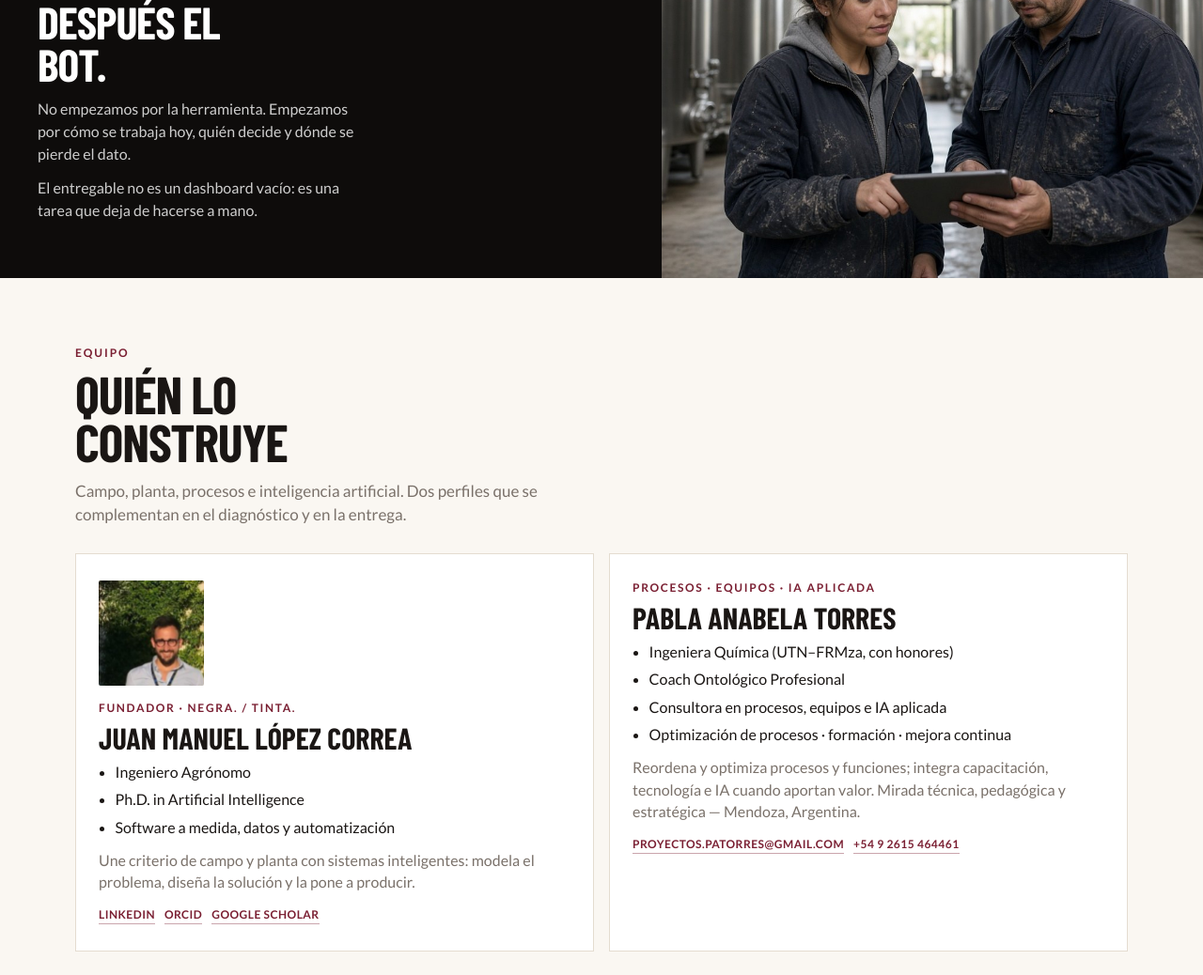
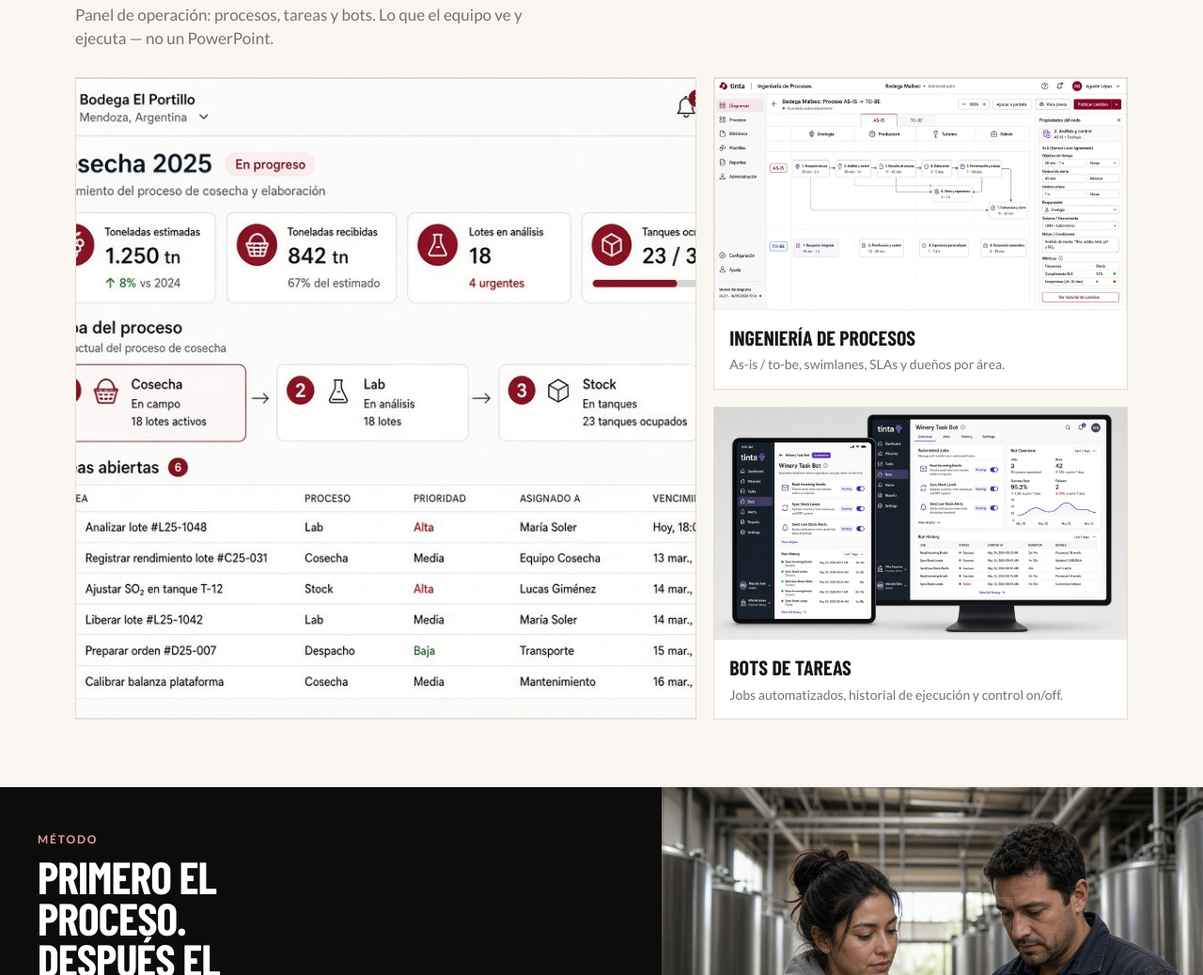
Before and after one commit to juanmanuellopezcorrea/tinta, a plain HTML site: page index.html in a window 1280 px wide. Shown: the part 1902-2940 px from the top of the page at 94% size. Drawn offline with nearby package versions, Linux system fonts and the light colour scheme; a web font is replaced by a local one.

Commit message:
Add admin app screenshots to landing and sales dossier.
Co-authored-by: Cursor <cursoragent@cursor.com>

```diff
--- a/index.html
+++ b/index.html
@@ -273,6 +273,54 @@
     }
     .kit span { color: rgba(255,255,255,.75); font-size: 14px; line-height: 1.4; }
 
+    .product-grid {
+      display: grid;
+      grid-template-columns: 1fr;
+      gap: 18px;
+    }
+    .product-shot {
+      background: #fff;
+      border: 1px solid var(--line);
+      overflow: hidden;
+    }
+    .product-shot img {
+      width: 100%;
+      height: auto;
+      display: block;
+      aspect-ratio: 16 / 9;
+      object-fit: cover;
+      object-position: top center;
+      background: #111;
+    }
+    .product-shot figcaption {
+      padding: 14px 16px 16px;
+      font-size: 14px;
+      color: var(--muted);
+      line-height: 1.4;
+    }
+    .product-shot figcaption strong {
+      display: block;
+      font-family: "Barlow Condensed", sans-serif;
+      font-size: 22px;
+      text-transform: uppercase;
+      color: var(--ink);
+      margin-bottom: 4px;
+    }
+    @media (min-width: 900px) {
+      .product-grid {
+        grid-template-columns: 1.2fr 0.8fr;
+        grid-template-rows: auto auto;
+      }
+      .product-shot.hero-shot {
+        grid-row: 1 / span 2;
+      }
+      .product-shot.hero-shot img {
+        height: 100%;
+        min-height: 420px;
+        object-fit: cover;
+      }
+    }
+
     .cta-band { background: var(--black); color: #fff; padding: 64px 0; }
     .cta-band .display { font-size: clamp(36px, 7vw, 64px); max-width: 16ch; margin-bottom: 12px; }
     .cta-band p { color: rgba(255,255,255,.75); max-width: 44ch; margin-bottom: 20px; }
@@ -352,6 +400,37 @@
             <h3>04 Bots de tareas</h3>
             <p>Agentes que ejecutan: leer, cargar, disparar, conciliar, sincronizar. Trabajo repetible, fuera de la cabeza del equipo.</p>
           </article>
+        </div>
+      </div>
+    </section>
+
+    <section id="producto">
+      <div class="wrap">
+        <div class="kicker">Producto</div>
+        <h2 class="display">La app de admin</h2>
+        <p class="lead">Panel de operación: procesos, tareas y bots. Lo que el equipo ve y ejecuta — no un PowerPoint.</p>
+        <div class="product-grid">
+          <figure class="product-shot hero-shot">
+            <img src="assets/app-admin-dashboard.jpg?v=1" alt="Dashboard admin tinta. — operación de bodega" />
+            <figcaption>
+              <strong>Dashboard de operación</strong>
+              KPIs, mapa de proceso y tareas abiertas en un solo panel.
+            </figcaption>
+          </figure>
+          <figure class="product-shot">
+            <img src="assets/app-admin-procesos.jpg?v=1" alt="Editor de procesos as-is / to-be" />
+            <figcaption>
+              <strong>Ingeniería de procesos</strong>
+              As-is / to-be, swimlanes, SLAs y dueños por área.
+            </figcaption>
+          </figure>
+          <figure class="product-shot">
+            <img src="assets/app-admin-bots.jpg?v=1" alt="Bots de automatización de tareas" />
+            <figcaption>
+              <strong>Bots de tareas</strong>
+              Jobs automatizados, historial de ejecución y control on/off.
+            </figcaption>
+          </figure>
         </div>
       </div>
     </section>
```
Also changed, not shown: assets/app-admin-bots.jpg (added), assets/app-admin-dashboard.jpg (added), assets/app-admin-procesos.jpg (added), 2 other files.
